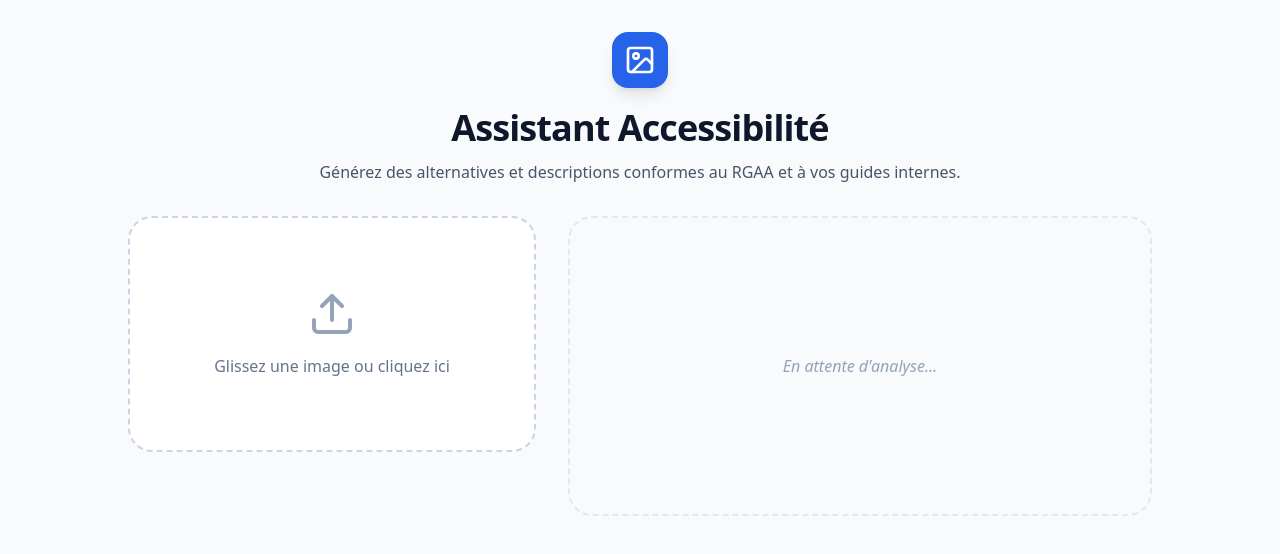
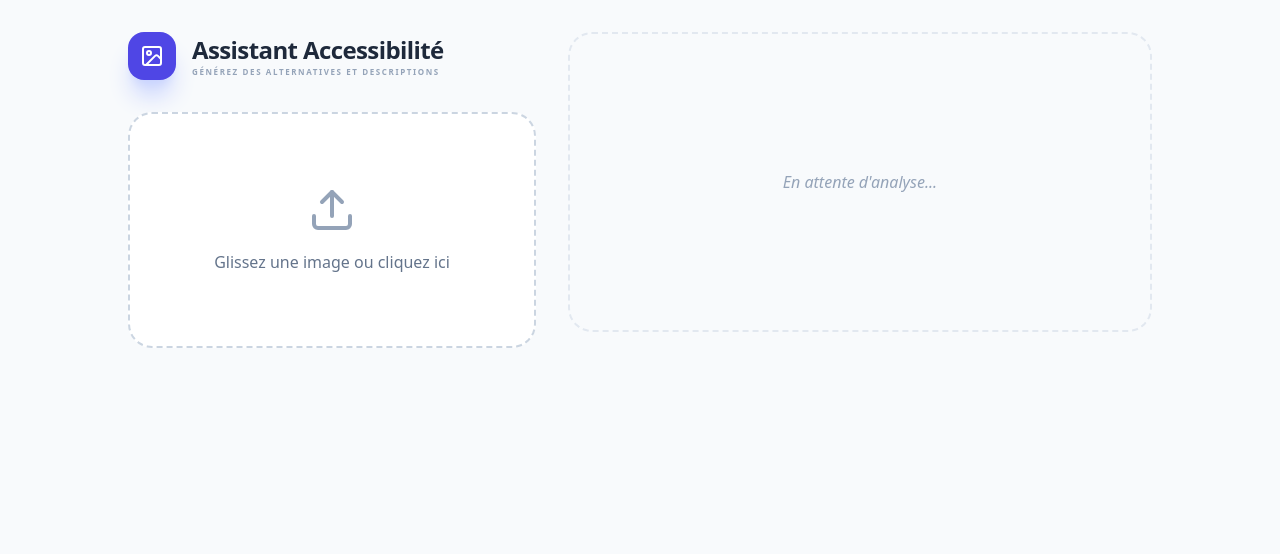
Before and after one commit to MaximeLy-VS/Assistant_AN, a React (Vite) app: page / in a window 1280 px wide. Shown: the top 554 px of the page. Built offline with nearby package versions, Linux system fonts and the light colour scheme; no server answers.

Commit message:
Refactor header section with animation and styling

```diff
--- a/src/App.jsx
+++ b/src/App.jsx
@@ -182,17 +182,20 @@ Renvoie le résultat au format JSON.`;
   return (
     <div className="min-h-screen bg-slate-50 text-slate-900 font-sans p-4 md:p-8">
       <div className="max-w-5xl mx-auto space-y-8">
-
-        <header className="text-center space-y-3">
-          <div className="inline-flex items-center justify-center p-3 bg-blue-600 text-white rounded-2xl shadow-lg mb-2">
-            <ImageIcon size={32} />
-          </div>
-          <h1 className="text-3xl md:text-4xl font-bold tracking-tight">Assistant Accessibilité</h1>
-          <p className="text-slate-600 max-w-2xl mx-auto">Générez des alternatives et descriptions conformes au RGAA et à vos guides internes.</p>
-        </header>
-
         <div className="grid md:grid-cols-12 gap-8 items-start">
           <div className="md:col-span-5 space-y-4">
+            <header className="mb-8 animate-fade-slide-up">
+              <div className="flex items-center gap-4 mb-3">
+                <div className="p-3 bg-indigo-600 rounded-2xl shadow-xl shadow-indigo-200">
+                  <ImageIcon className="text-white" size={24} />
+                </div>
+                <div className="">
+                  <h1 className="text-2xl font-black tracking-tight text-slate-800">Assistant Accessibilité</h1>
+                  <p className="text-slate-400 text-[8px] font-bold uppercase tracking-[0.2em]">Générez des alternatives et descriptions</p>
+                </div>
+              </div>
+            </header>
+
             <div
               onDragOver={(e) => { e.preventDefault(); setIsDragging(true); }}
               onDragLeave={() => setIsDragging(false)}
```
